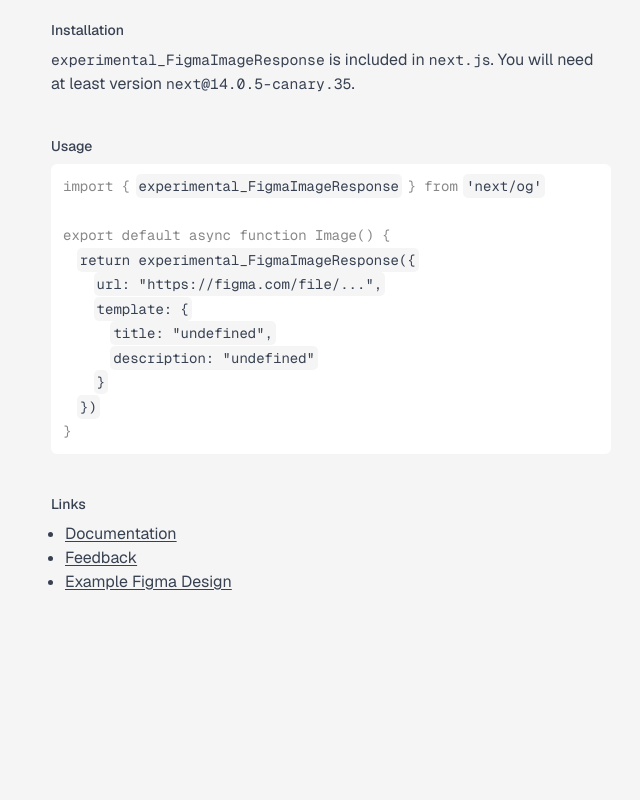
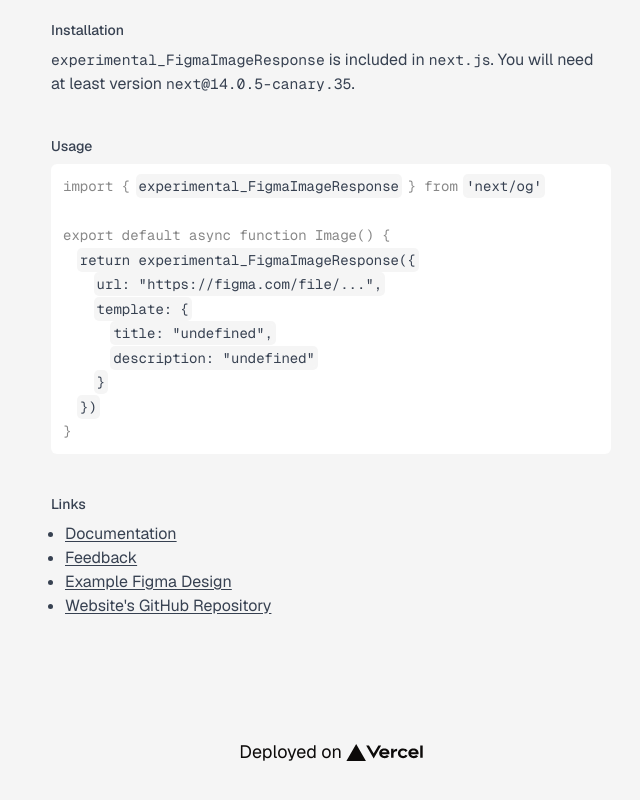
Before and after one commit to vercel/example-figma-og-image, a Next.js app: page / in a window 1280 px wide. Shown: the part 863-1663 px from the top of the page, without its empty margins (309-949 px from the left). Before the commit the page ends 1585 px from the top, so only its background shows below. Built offline with nearby package versions, Linux system fonts and the light colour scheme.

Commit message:
Update page layout and add footer links

```diff
--- a/src/app/page.tsx
+++ b/src/app/page.tsx
@@ -10,7 +10,7 @@
   searchParams: { [key: string]: string };
 }) {
   return (
-    <main className="mx-auto max-w-xl py-32 px-2 flex flex-col gap-10">
+    <main className="mx-auto max-w-xl pt-32 pb-16 px-2 flex flex-col gap-10">
       <hgroup className="flex flex-col gap-4">
         <h1 className="text-3xl font-semibold text-gray-800">
           Figma to OG Image
@@ -83,8 +83,38 @@
               Example Figma Design
             </a>
           </li>
+          <li>
+            <a
+              href="https://github.com/vercel/example-figma-og-image"
+              target="_blank"
+            >
+              Website&apos;s GitHub Repository
+            </a>
+          </li>
         </ul>
       </section>
+
+      <footer className="flex justify-center">
+        <a
+          href="https://vercel.com"
+          className="flex flex-row gap-1 items-center mt-20 hover:text-gray-600"
+          target="_blank"
+        >
+          <span className="text-lg">Deployed on</span>
+          <span className="sr-only">Vercel</span>
+          <svg
+            viewBox="0 0 284 65"
+            height="1.1em"
+            style={{ marginTop: "2px" }}
+            aria-hidden
+          >
+            <path
+              d="M141.68 16.25c-11.04 0-19 7.2-19 18s8.96 18 20 18c6.67 0 12.55-2.64 16.19-7.09l-7.65-4.42c-2.02 2.21-5.09 3.5-8.54 3.5-4.79 0-8.86-2.5-10.37-6.5h28.02c.22-1.12.35-2.28.35-3.5 0-10.79-7.96-17.99-19-17.99zm-9.46 14.5c1.25-3.99 4.67-6.5 9.45-6.5 4.79 0 8.21 2.51 9.45 6.5h-18.9zm117.14-14.5c-11.04 0-19 7.2-19 18s8.96 18 20 18c6.67 0 12.55-2.64 16.19-7.09l-7.65-4.42c-2.02 2.21-5.09 3.5-8.54 3.5-4.79 0-8.86-2.5-10.37-6.5h28.02c.22-1.12.35-2.28.35-3.5 0-10.79-7.96-17.99-19-17.99zm-9.45 14.5c1.25-3.99 4.67-6.5 9.45-6.5 4.79 0 8.21 2.51 9.45 6.5h-18.9zm-39.03 3.5c0 6 3.92 10 10 10 4.12 0 7.21-1.87 8.8-4.92l7.68 4.43c-3.18 5.3-9.14 8.49-16.48 8.49-11.05 0-19-7.2-19-18s7.96-18 19-18c7.34 0 13.29 3.19 16.48 8.49l-7.68 4.43c-1.59-3.05-4.68-4.92-8.8-4.92-6.07 0-10 4-10 10zm82.48-29v46h-9v-46h9zM37.59.25l36.95 64H.64l36.95-64zm92.38 5l-27.71 48-27.71-48h10.39l17.32 30 17.32-30h10.39zm58.91 12v9.69c-1-.29-2.06-.49-3.2-.49-5.81 0-10 4-10 10v14.8h-9v-34h9v9.2c0-5.08 5.91-9.2 13.2-9.2z"
+              fill="currentColor"
+            ></path>
+          </svg>
+        </a>
+      </footer>
     </main>
   );
 }
```
